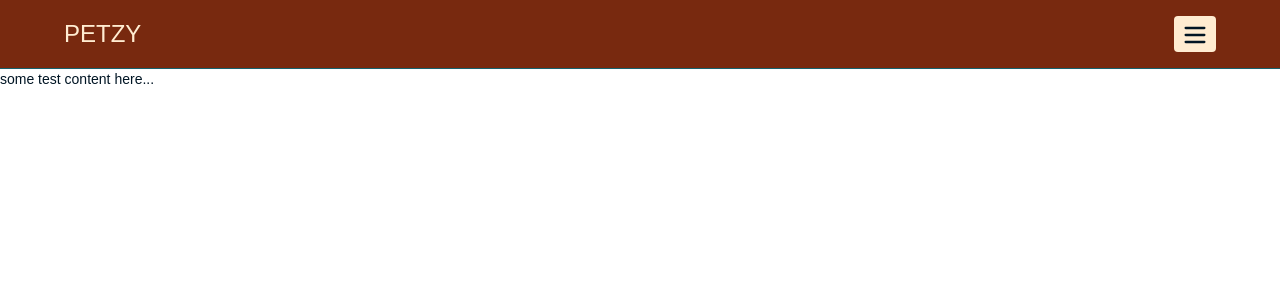
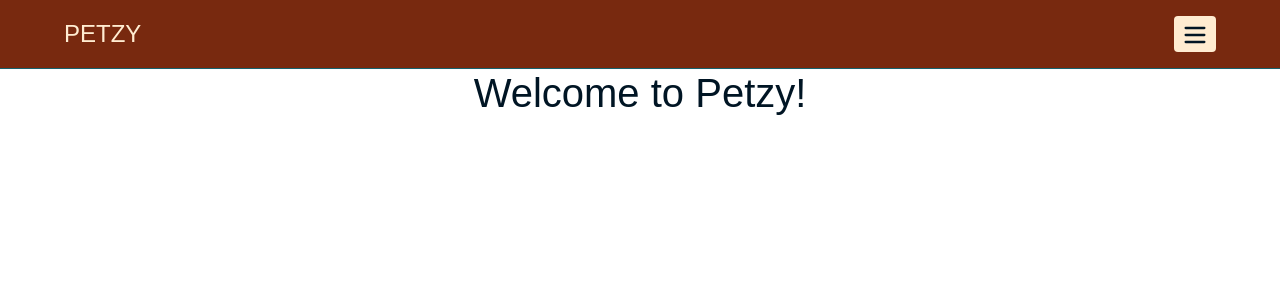
Before and after one commit to johnclamy/moviestoreproject, a Django app: template home/templates/home/index.html in a window 1280 px wide. Shown: the top 300 px of the page. Run offline with Django 5.2, Linux system fonts and the light colour scheme; the template is opened without the code that fills it: most values are stand-ins (such as "Sample title", 1, 10 or a date in 2020); some libraries are stand-ins or nearby versions.

Commit message:
add a banner to the hero section

```diff
--- a/home/templates/home/index.html
+++ b/home/templates/home/index.html
@@ -1,6 +1,12 @@
 {% extends "layout.html" %}
 {% block content %}
-    <div class="wrapper">
-        <p>some test content here...</p>
-    </div>
+    <figure class="masthead banner">
+        <header class="banner-overlay d-flex justify-content-center align-items-start">
+            <h1 class="banner-header">Welcome to Petzy!</h1>
+        </header>
+    </figure>
 {% endblock content %}
+
+
+{# credits for banner image #}
+{# <a href="https://www.freepik.com/free-photo/artistic-shot-companion-dog-darkness-looking-into-light_13465415.htm#fromView=keyword&page=1&position=3&uuid=1918328e-aa47-4cba-bb3f-a99683bbcee8&query=Dog+Black+Background">Image by wirestock on Freepik</a> #}
```
Also changed, not shown: petshoppro/static/imgs/banner.jpg (added).
